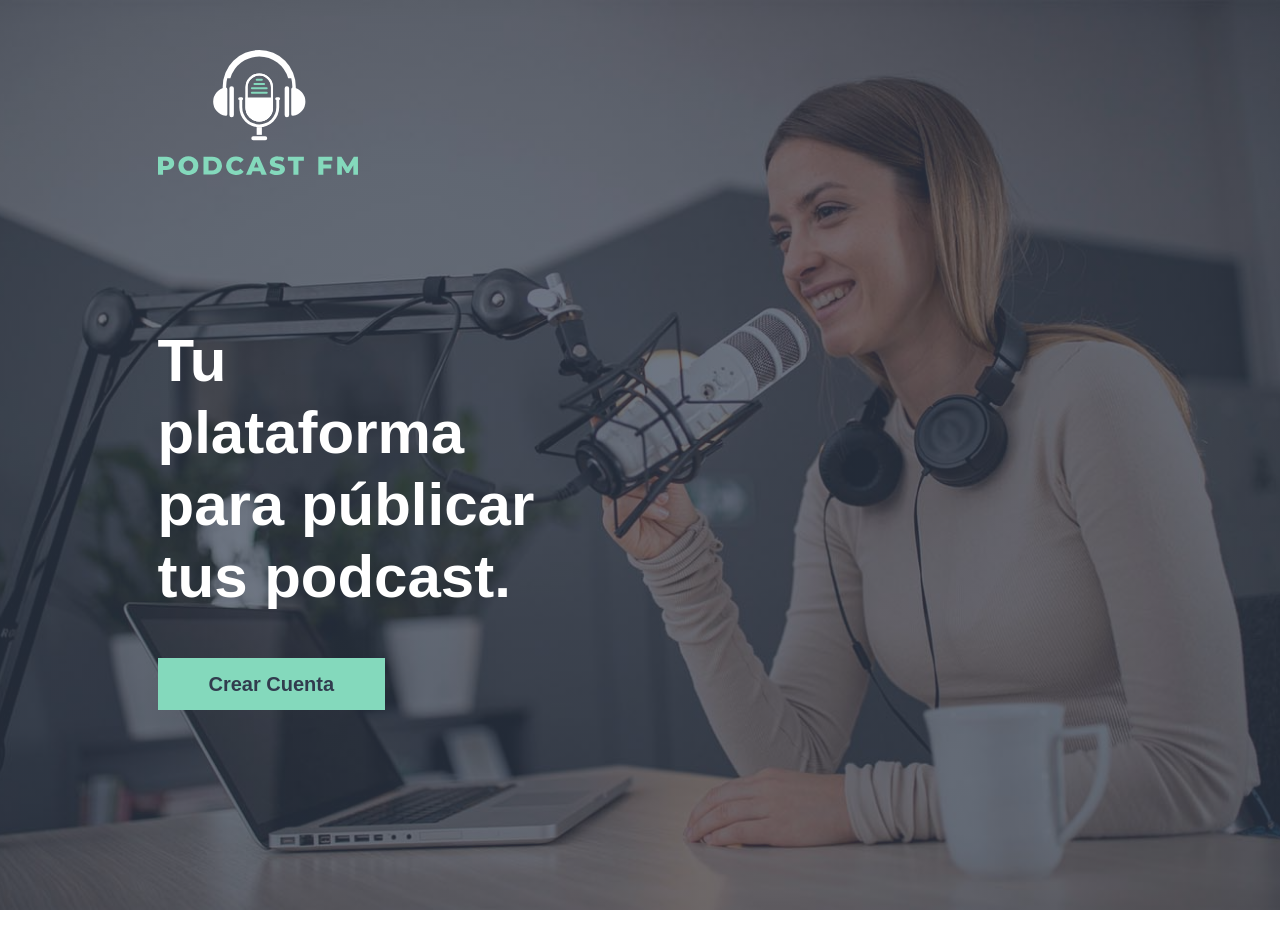
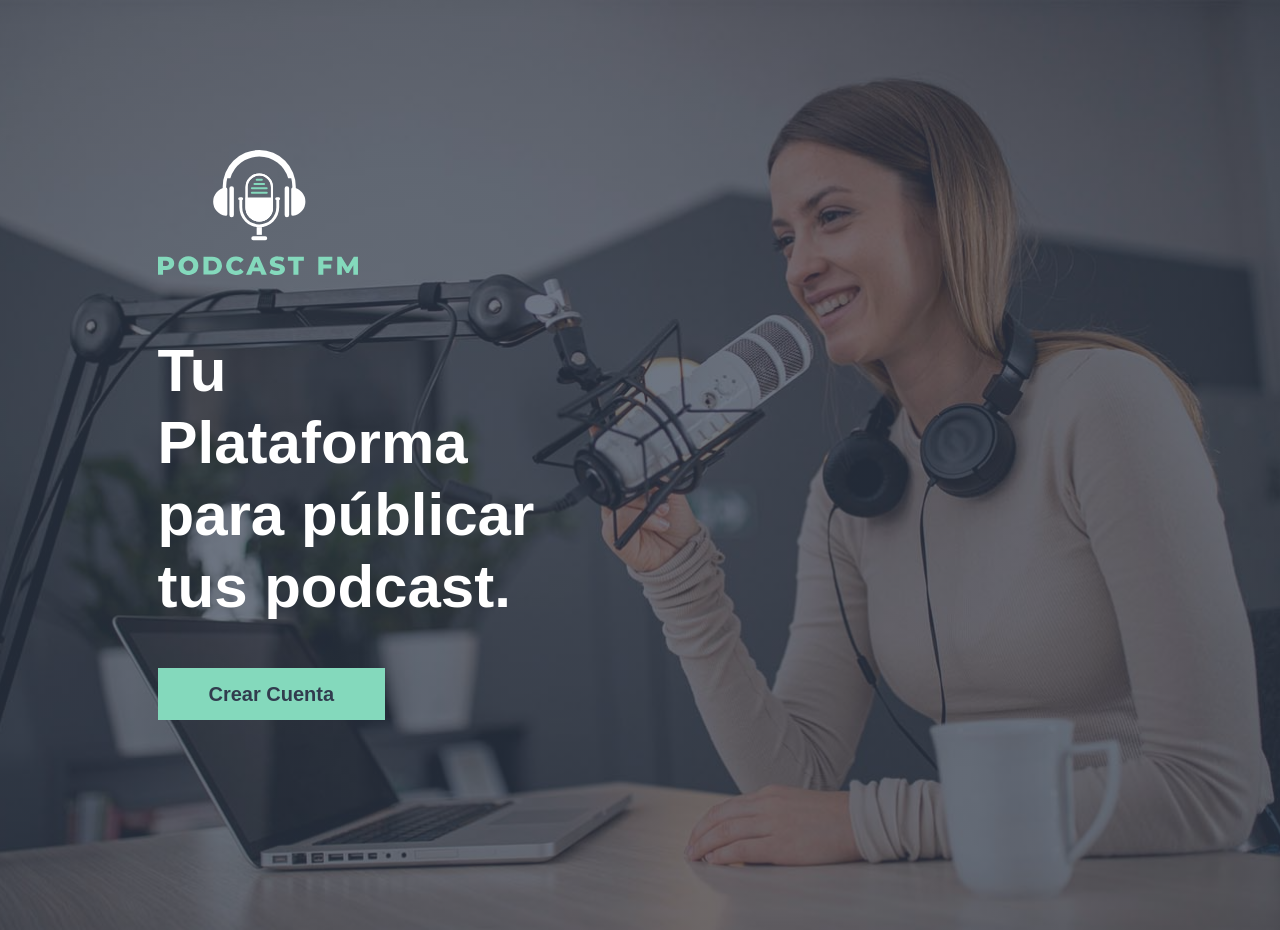
Before and after one commit to AMGSpain/PodcastFM04, an Angular app: page / in a window 1280 px wide. Built offline with nearby package versions, Linux system fonts and the light colour scheme.

Commit message:
Fin_Header3

```diff
--- a/src/app/app.component.html
+++ b/src/app/app.component.html
@@ -1,10 +1,10 @@
-<header class="site-header py-3 px-5">
+<header class="site-header py-5 px-5">
   <div class="container-xl">
     <div class="logo">
         <img src="assets/img/logo.svg" alt="logo" srcset="">
     </div>
     <div class="contenido">
-      <h1 class="text-center text-md-start">Tu plataforma para públicar tus podcast.</h1>
+      <h1 class="text-center text-md-start">Tu Plataforma para públicar tus podcast.</h1>
       <a href="#" class="btn btn-header"> Crear Cuenta</a>
     </div>
   </div>
--- a/src/components/_botones.scss
+++ b/src/components/_botones.scss
@@ -9,6 +9,7 @@
   text-align: center;
   display: block;
   margin-top: 2rem;
+  border-radius: 0rem;
 
   @include media-breakpoint-up(md){
     display: inline-block;
--- a/src/header/_header.scss
+++ b/src/header/_header.scss
@@ -7,19 +7,23 @@
 
   .logo{
       max-width: 20rem;
+      //Logo a la izquierda en pantalla grande:
       margin: 0 auto;
       @include media-breakpoint-up(md){
+        //Logo mediano al centro:
         margin: 0;
       }
   }.contenido{
-    padding-top: 10rem;
-    padding-bottom: 10rem;
+    //Tamaño de padding en pantalla mediana:
+    padding-top: 8rem;
+    padding-bottom: 8rem;
     @include media-breakpoint-up(md){
       max-width: 50%;
     }
+    //Tamaño de padding en pantalla grande:
     @include media-breakpoint-up(lg){
-      padding-top: 15rem;
-      padding-bottom: 15rem;
+      padding-top: 6rem;
+      padding-bottom: 6rem;
       max-width: 40%;
     }
     h1{
```
